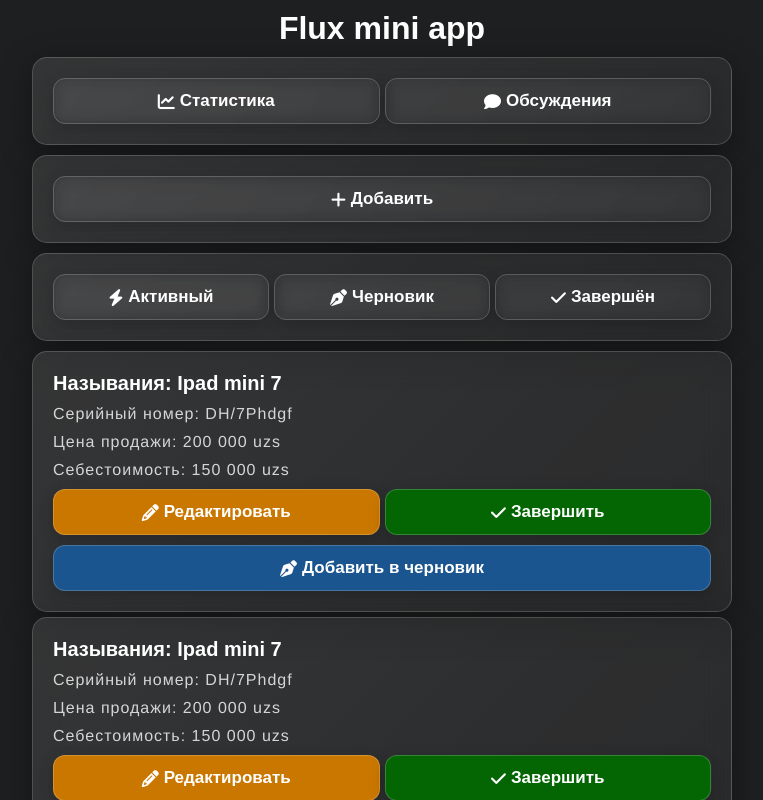
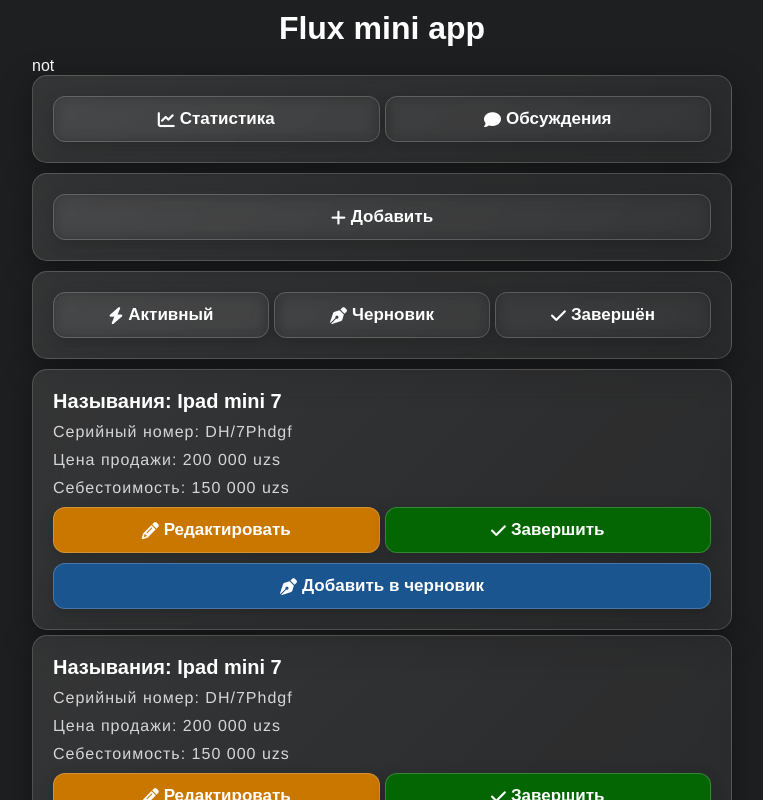
Before and after one commit to javoxhr2oo8/Flux, a Nuxt app: page / in a window 1280 px wide. Shown: the top 800 px of the page, without its empty margins (258-1021 px from the left). Built offline with nearby package versions, Linux system fonts and the light colour scheme.

Commit message:
added tg user object

```diff
--- a/app/components/Main/index.vue
+++ b/app/components/Main/index.vue
@@ -4,12 +4,23 @@
 import Button from '../Ui/Button.vue';
 import CardContent from '../Ui/CardContent.vue';
 const moreProductsSwitch = ref(false)
+
+const { user, showAlert, closeApp, tg } = useTelegram();
+
+onMounted(() => {
+  if (tg) {
+    tg.ready();
+    tg.expand();
+  }
+});
 </script>
 
 <template>
     <div class="main">
         <div class="container">
             <div class="main-wrapper">
+
+                <pre>{{ user ? user : 'not' }}</pre>
 
                 <FlexBox direction="column" gap="10px">
                     <FlexBox direction="column" gap="10px">
--- /dev/null
+++ b/app/composables/useTelegram.js
@@ -0,0 +1,33 @@
+// composables/useTelegram.js
+export const useTelegram = () => {
+    const tg = process.client ? window.Telegram?.WebApp : null;
+
+    const user = tg?.initDataUnsafe?.user;
+
+    const closeApp = () => {
+        tg?.close();
+    };
+
+    const showAlert = (message) => {
+        tg?.showAlert(message);
+    };
+
+    const showMainButton = (text, onClick) => {
+        if (tg) {
+            tg.MainButton.text = text;
+            tg.MainButton.show();
+            tg.MainButton.onClick(onClick);
+        }
+    };
+
+    return {
+        tg,
+        user,
+        closeApp,
+        showAlert,
+        showMainButton,
+        isReady: !!tg,
+        initData: tg?.initData || '',
+        themeParams: tg?.themeParams || {}
+    };
+};
--- a/nuxt.config.ts
+++ b/nuxt.config.ts
@@ -18,6 +18,9 @@
           href: 'https://cdnjs.cloudflare.com/ajax/libs/font-awesome/6.5.2/css/all.min.css'
         },
         { rel: 'icon', type: 'image/png', href: '/2.png' }
+      ],
+      script: [
+        { src: 'https://telegram.org/js/telegram-web-app.js', defer: true }
       ]
     }
   },
```
